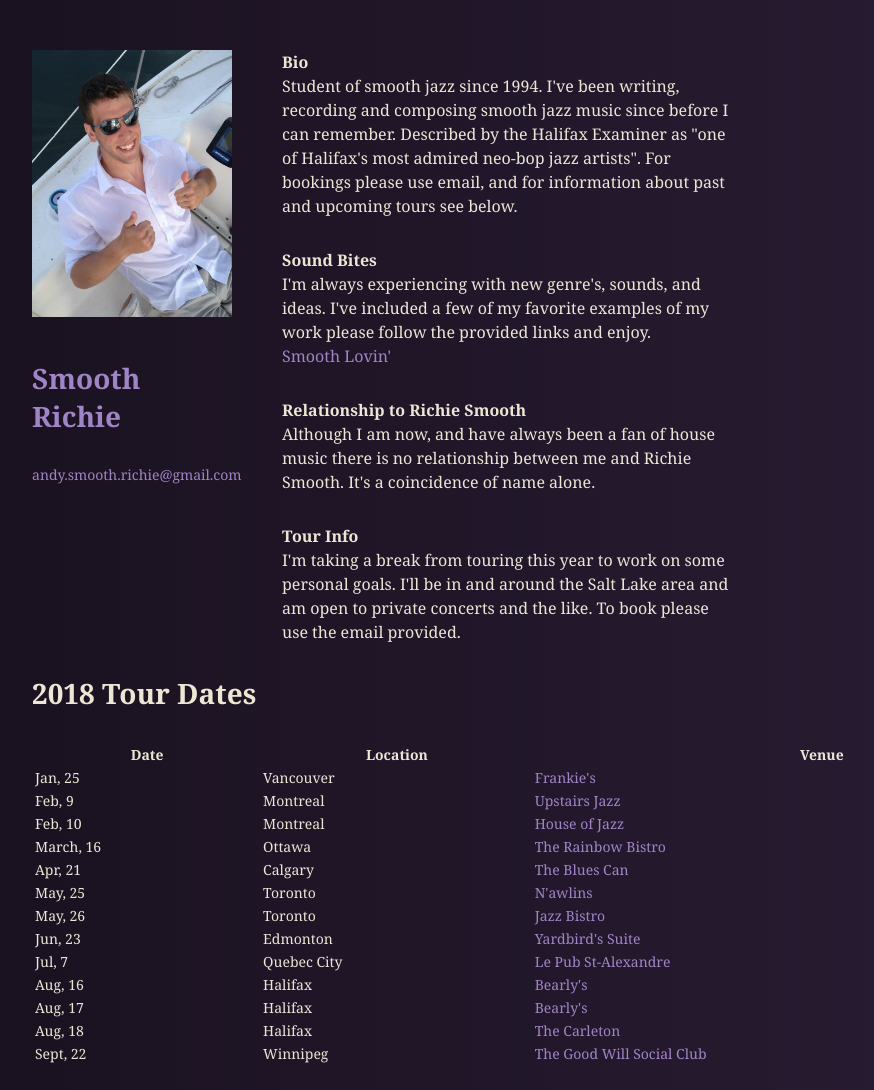
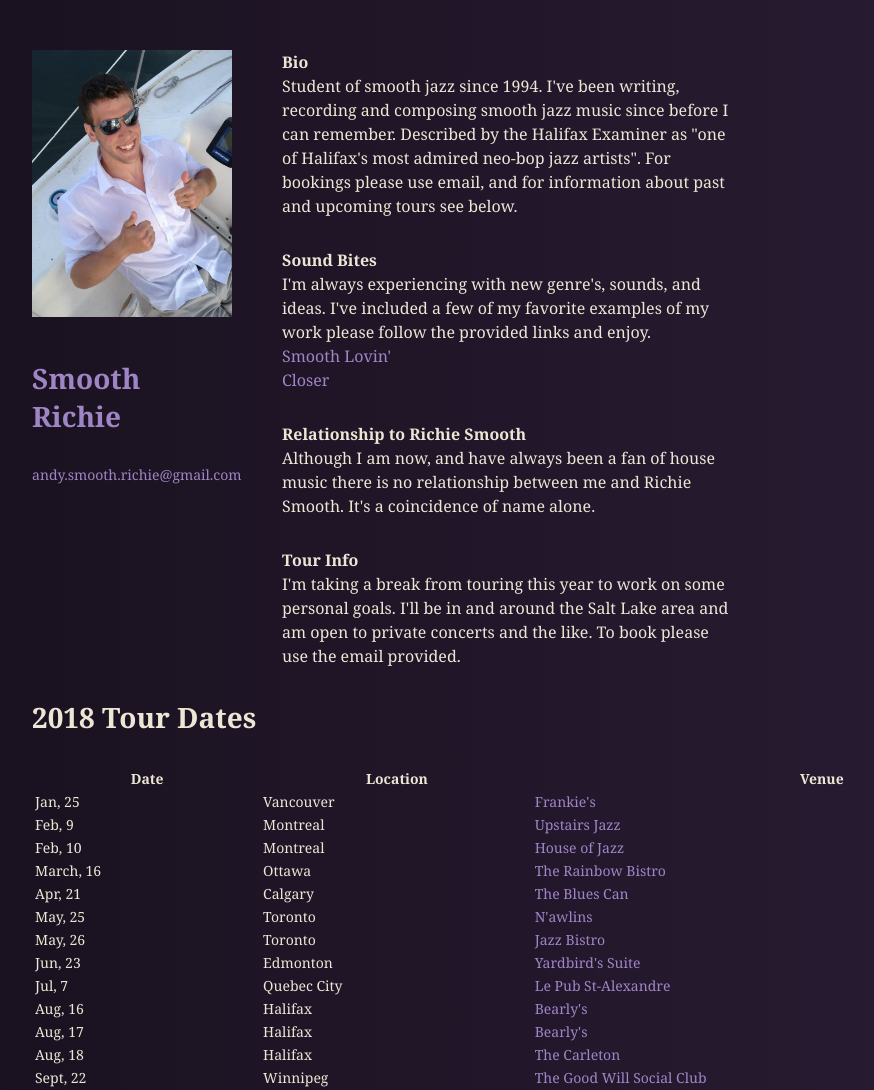
Before and after one commit to strawberry-jam-cabal/andy-smooth-richardson, a Jekyll site: the page built from index.html, in a window 1280 px wide. Shown: the whole page, without its empty margins (68-942 px from the left). Built offline with Jekyll 4.4.1, drawn with Linux system fonts in a browser that asks for light colours.

Commit message:
added new song

```diff
--- a/index.html
+++ b/index.html
@@ -30,6 +30,8 @@ title: Home
     I'm always experiencing with new genre's, sounds, and ideas.  I've included a few of my favorite examples of my work please follow the provided links and enjoy.
     </br>
     <a href="/assets/smooth-lovin-smoothrichie.mp3">Smooth Lovin'</a>
+    </br>
+    <a href="/assets/closer-smoothrichie.m4a">Closer</a>
   </p>
 
   <p>
```
Also changed, not shown: 1 other file.
